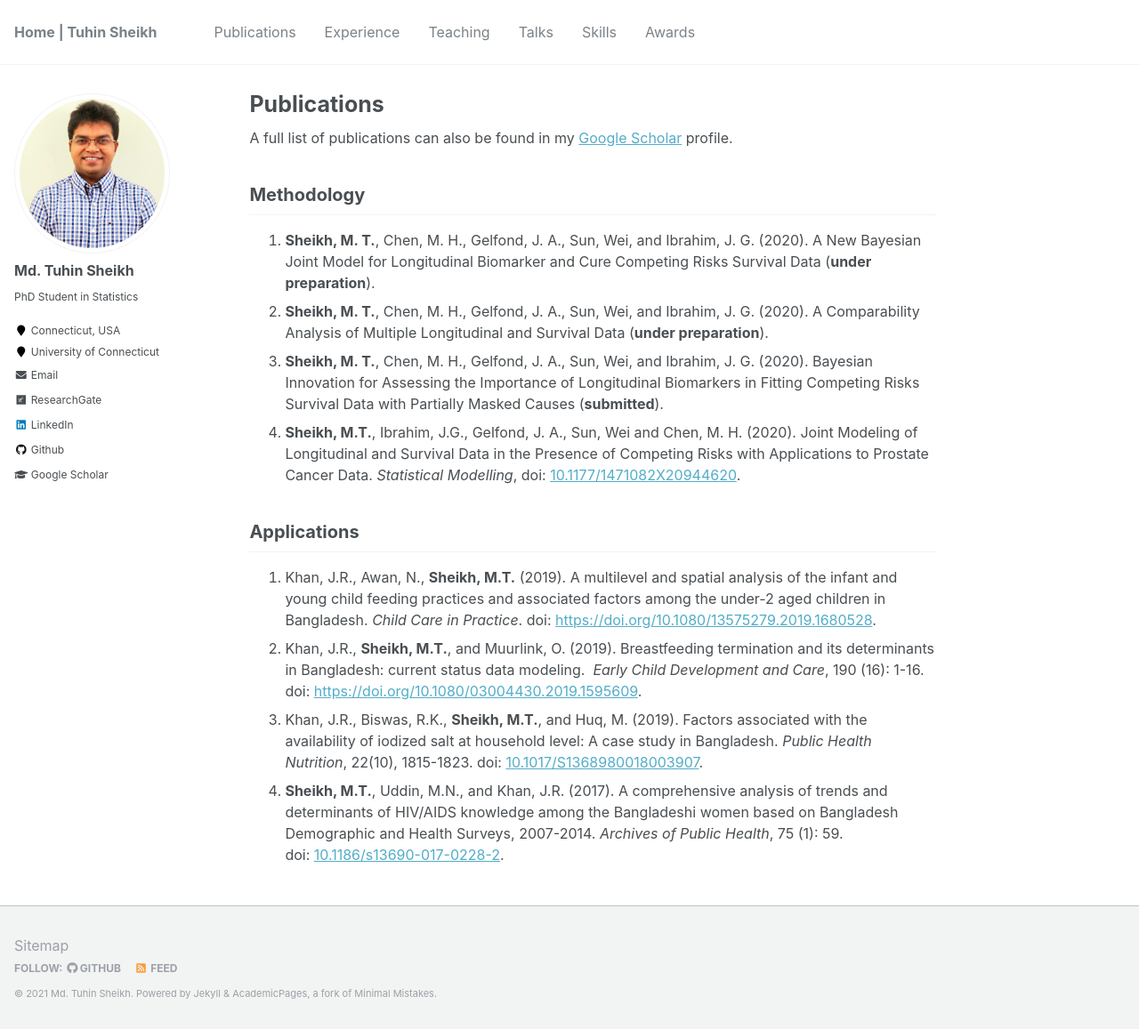
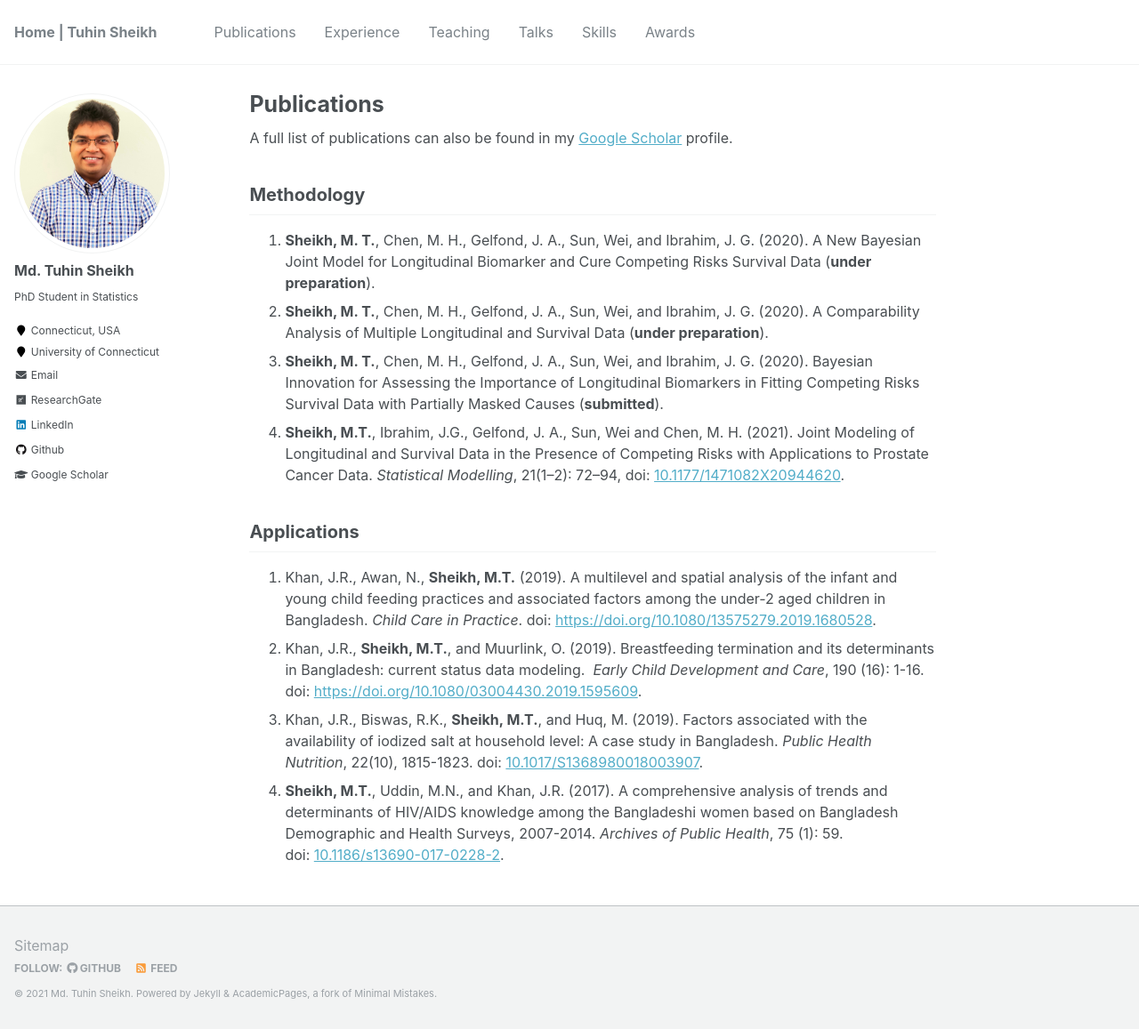
Before and after one commit to mdtuhinsheikh/mdtuhinsheikh.github.io, a Jekyll site: the page built from _pages/publications.md, in a window 1280 px wide and 1157 px high. Shown: the whole window at 89% size. Built offline with Jekyll 4.4.1, drawn with Linux system fonts in a browser that asks for light colours.

Commit message:
Update publications.md

```diff
--- a/_pages/publications.md
+++ b/_pages/publications.md
@@ -11,9 +11,9 @@ A full list of publications can also be found in my
 1. **Sheikh, M. T.**, Chen, M. H., Gelfond, J. A., Sun, Wei, and Ibrahim, J. G. (2020). A New Bayesian Joint Model for Longitudinal Biomarker and Cure Competing Risks Survival Data (**under preparation**).
 1. **Sheikh, M. T.**, Chen, M. H., Gelfond, J. A., Sun, Wei, and Ibrahim, J. G. (2020). A Comparability Analysis of Multiple Longitudinal and Survival Data (**under preparation**).
 1. **Sheikh, M. T.**, Chen, M. H., Gelfond, J. A., Sun, Wei, and Ibrahim, J. G. (2020). Bayesian Innovation for Assessing the Importance of Longitudinal Biomarkers in Fitting Competing Risks  Survival Data with Partially Masked Causes (**submitted**).
-1. **Sheikh, M.T.**, Ibrahim, J.G., Gelfond, J. A., Sun, Wei and Chen, M. H. (2020). Joint Modeling of
+1. **Sheikh, M.T.**, Ibrahim, J.G., Gelfond, J. A., Sun, Wei and Chen, M. H. (2021). Joint Modeling of
 Longitudinal and Survival Data in the Presence of Competing Risks with Applications
-to Prostate Cancer Data. *Statistical Modelling*, doi: [10.1177/1471082X20944620](https://journals.sagepub.com/doi/10.1177/1471082X20944620).
+to Prostate Cancer Data. *Statistical Modelling*, 21(1–2): 72–94, doi: [10.1177/1471082X20944620](https://journals.sagepub.com/doi/10.1177/1471082X20944620).
 
 ## Applications
 1. Khan, J.R., Awan, N., **Sheikh, M.T.** (2019). A multilevel and spatial analysis
```
